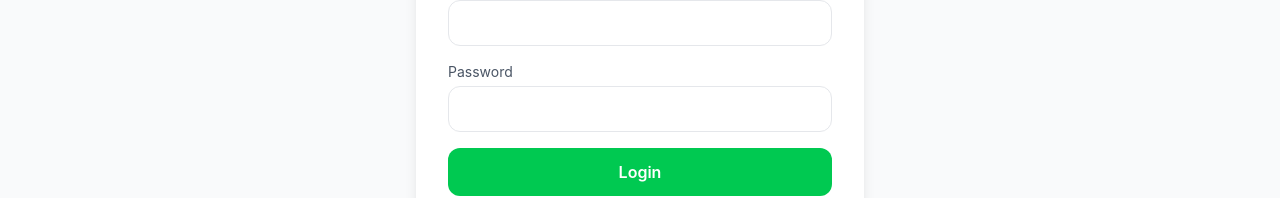
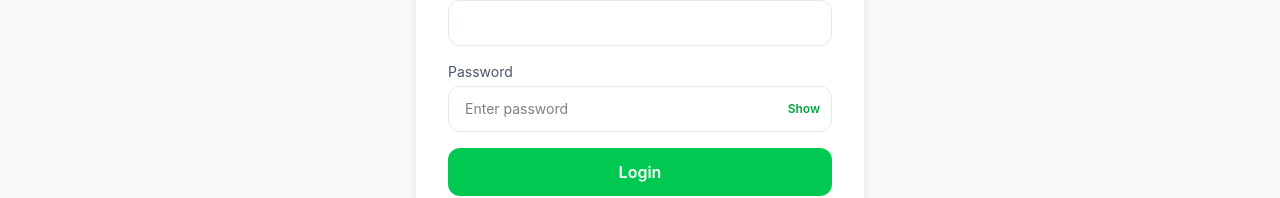
Before and after one commit to khanmdalam/FreshMart-online-store, a React (Vite) app in the folder client/: page /login in a window 1280 px wide. Shown: the part 476-674 px from the top of the page. Built offline with nearby package versions, Linux system fonts and the light colour scheme; no server answers.

Commit message:
fixed password toggle visiblity

```diff
--- a/client/src/Pages/Login.jsx
+++ b/client/src/Pages/Login.jsx
@@ -93,14 +93,25 @@ function Login() {
 
           <div>
             <label className="text-sm text-gray-600 mb-1 block">Password</label>
+
+            <div className="relative flex items-center">
               <input
-              type="password"
+                type={showPassword ? "text" : "password"}
                 name="password"
-              placeholder=""
+                placeholder="Enter password"
                 value={form.password}
                 onChange={handleChange}
                 className="w-full border border-gray-200 rounded-xl px-4 py-3 text-sm outline-none focus:border-green-400"
               />
+
+              <button
+                type="button"
+                onClick={() => setShowPassword(!showPassword)}
+                className="absolute right-3 text-xs text-green-600 font-semibold"
+              >
+                {showPassword ? "Hide" : "Show"}
+              </button>
+            </div>
           </div>
 
           <button
```
Lines whose indentation alone changed are shown as unchanged.
